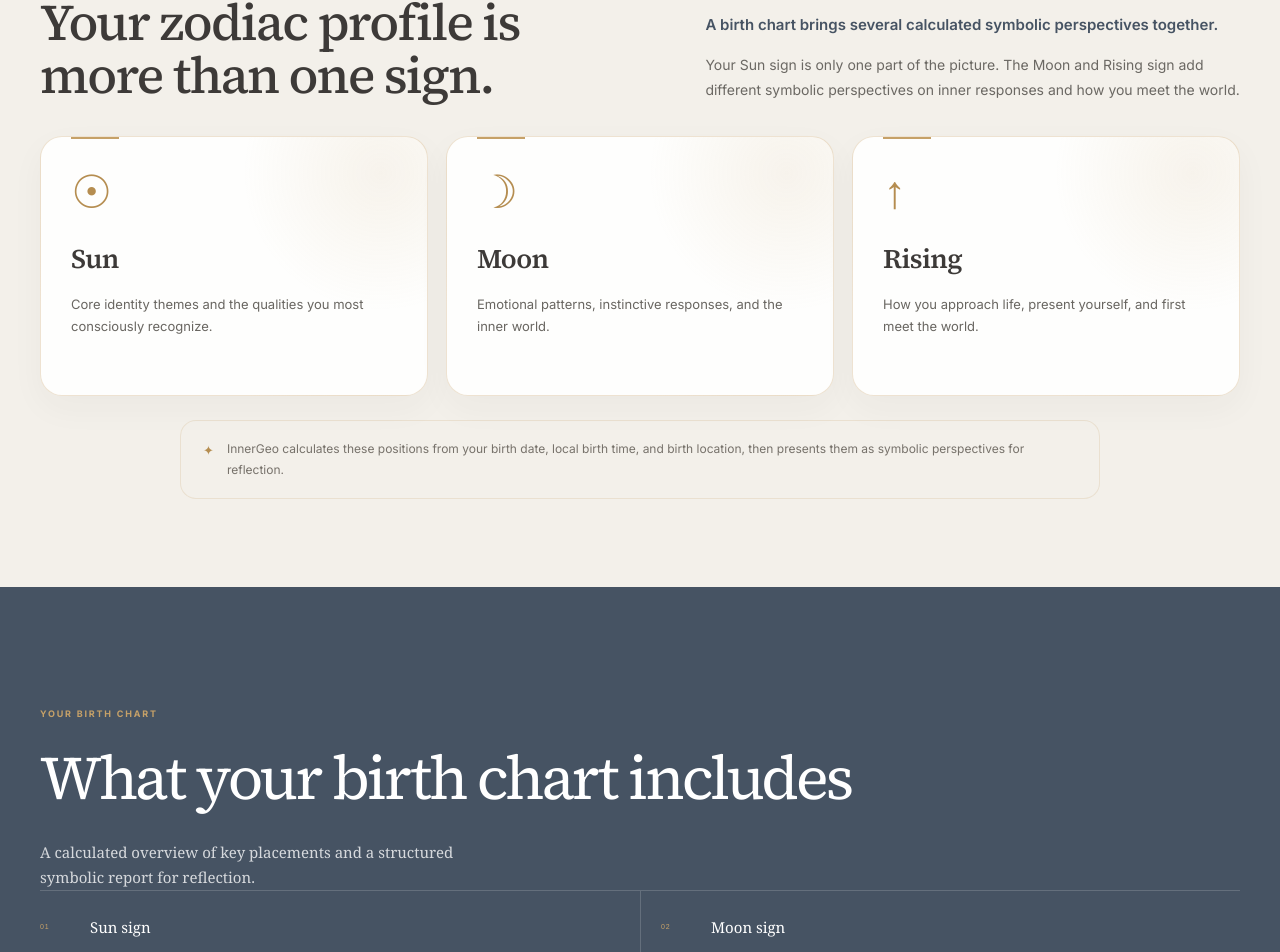
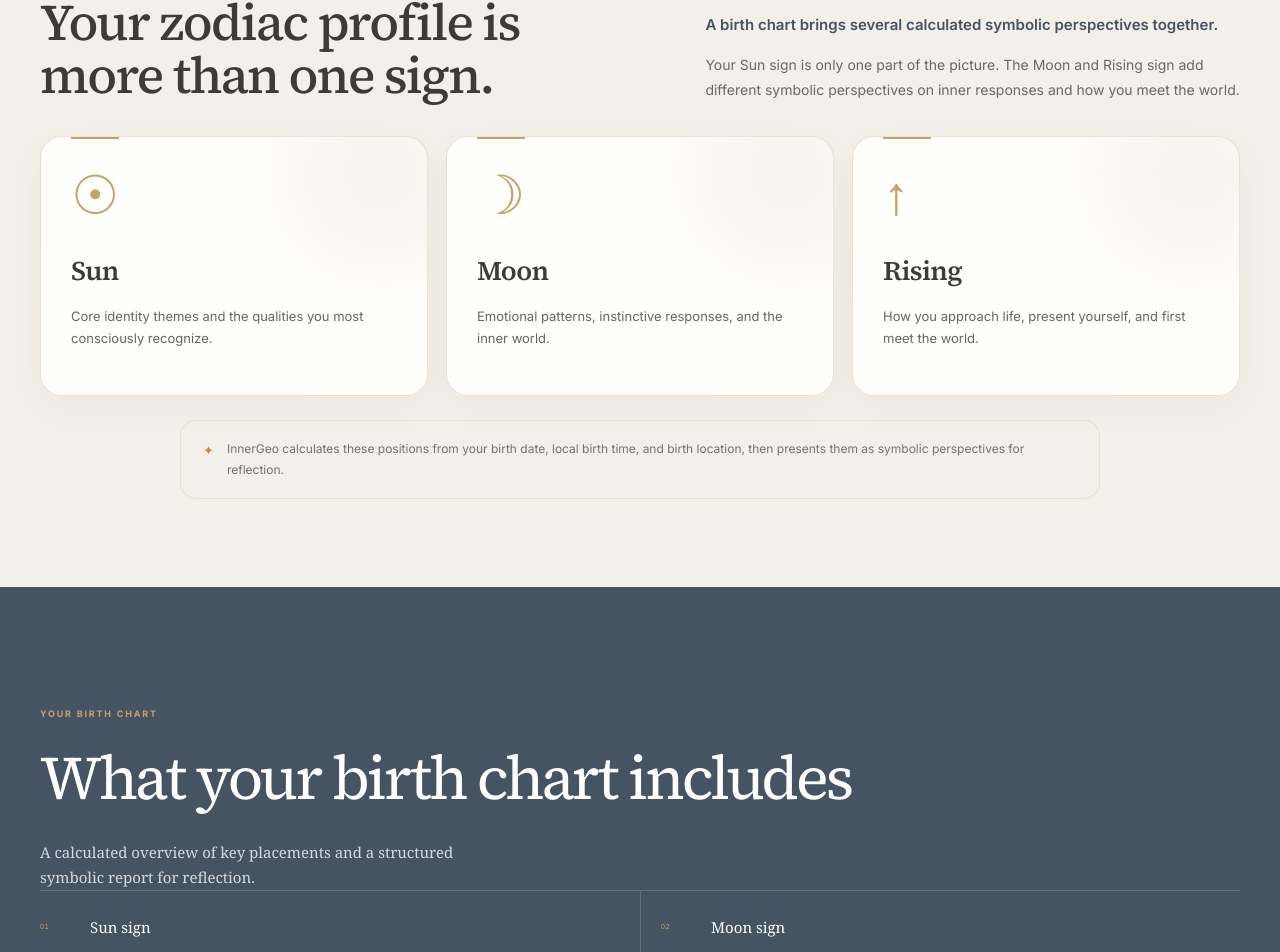
Before and after one commit to sidragon13-cyber/innergeodessa, a Next.js app: page /zodiac in a window 1280 px wide. Shown: the part 2621-3573 px from the top of the page. Built offline with nearby package versions, Linux system fonts and the light colour scheme; no server answers.

Commit message:
style(zodiac): refine anchor symbols

```diff
--- a/src/components/zodiac/zodiac-landing-v1.module.css
+++ b/src/components/zodiac/zodiac-landing-v1.module.css
@@ -698,9 +698,13 @@
 }
 
 .anchorSymbol {
-  color: #b58d50;
-  font-family: Georgia, "Times New Roman", serif;
-  font-size: 46px;
+  display: flex;
+  align-items: center;
+  min-height: 58px;
+  color: var(--zodiac-gold);
+  font-family: "Times New Roman", Georgia, serif;
+  font-size: 54px;
+  font-weight: 400;
   line-height: 1;
 }
 
```
